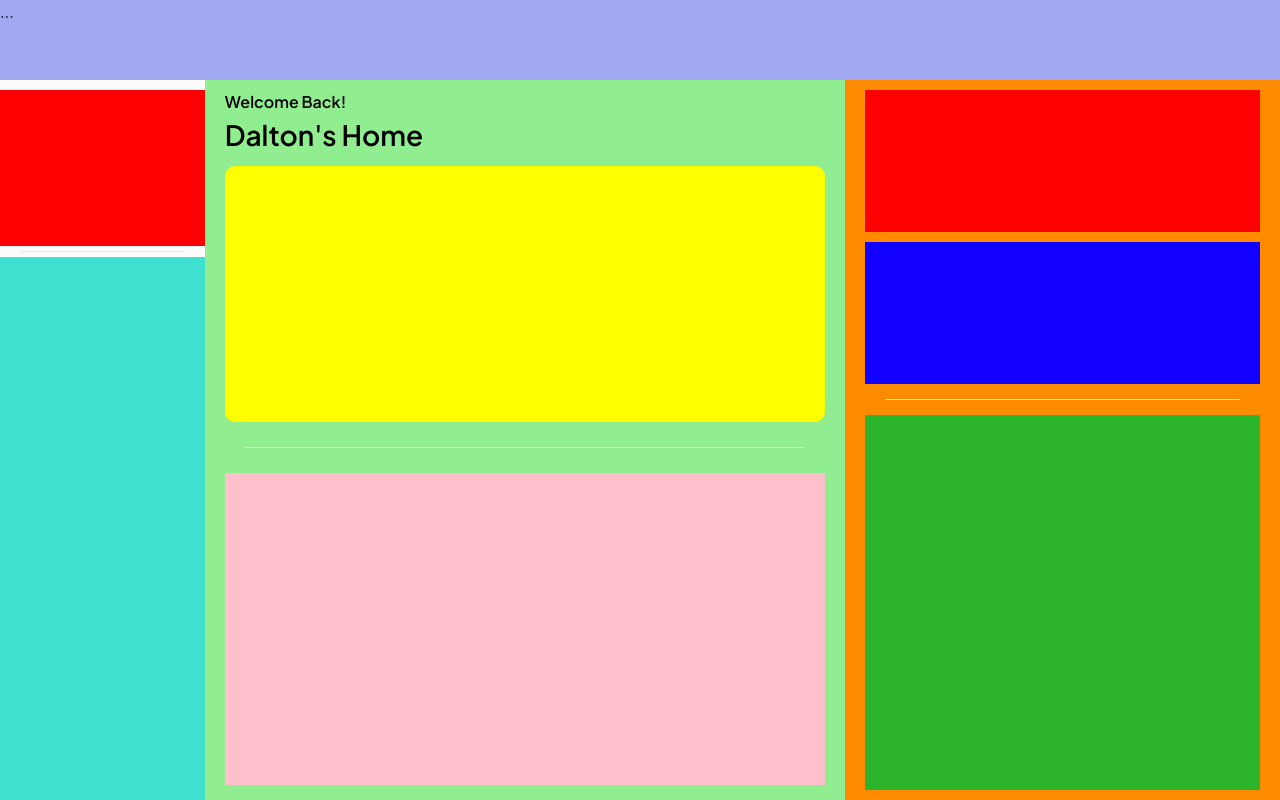
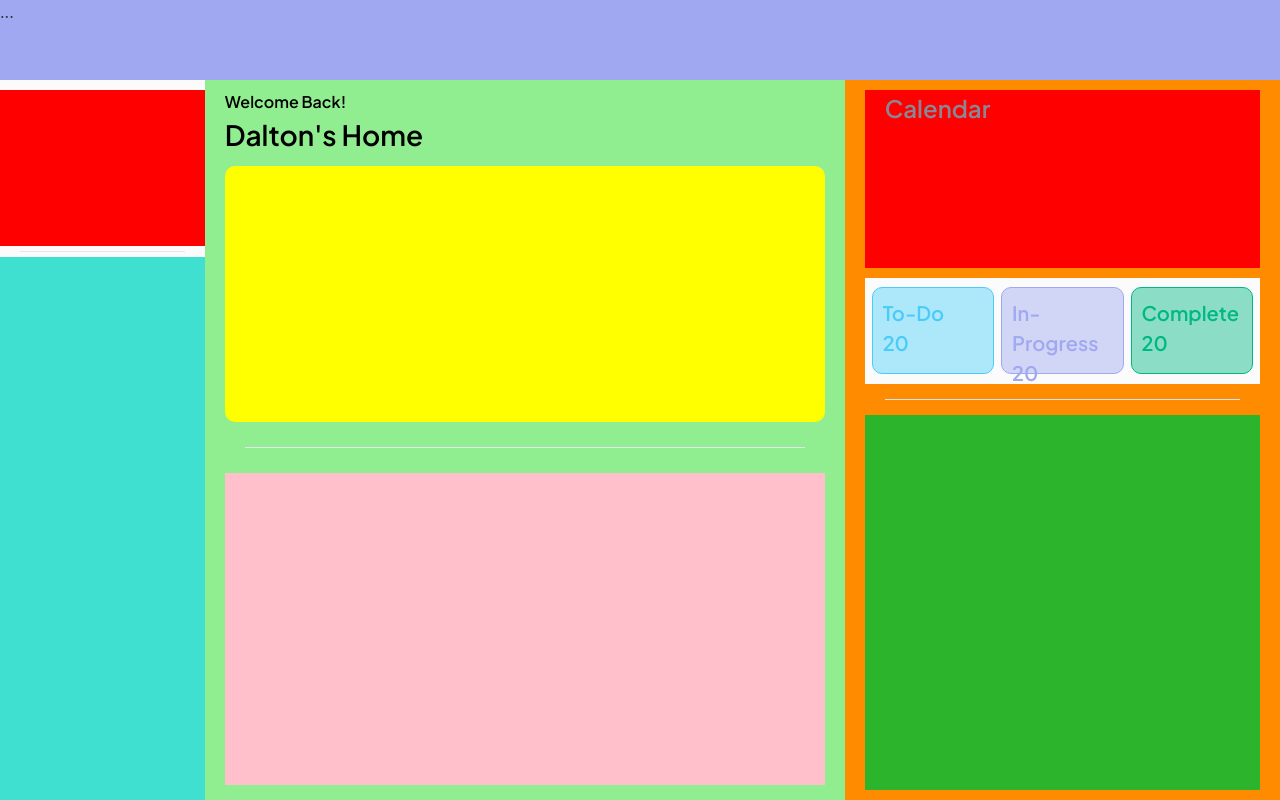
Before and after one commit to Niyaz2498/niyaz-cn, a React (Vite) app: page / in a window 1280 px wide. Built offline with nearby package versions, Linux system fonts and the light colour scheme.

Commit message:
Added Progress Element

```diff
--- a/src/components/HomeSide.jsx
+++ b/src/components/HomeSide.jsx
@@ -1,11 +1,18 @@
 import React from 'react'
 import Separator from './Separator'
+import ProgressContent from './ProgressContent'
 
 const HomeSide = () => {
   return (
     <div className="column3">
-        <div className="calendar-section"></div>
-        <div className="progress-section"></div>
+        <div className="calendar-section">
+            <span className='user-title-text-secondary'>Calendar</span>
+        </div>
+        <div className="progress-section">
+            <ProgressContent cname="progress-ToDo" value={["To-Do", 20]}></ProgressContent>
+            <ProgressContent cname="progress-InProgress" value={["In-Progress", 20]}></ProgressContent>
+            <ProgressContent cname="progress-Complete" value={["Complete", 20]}></ProgressContent>
+        </div>
         <Separator></Separator>
         <div className="Task-section"></div>
     </div>
--- /dev/null
+++ b/src/components/ProgressContent.jsx
@@ -0,0 +1,13 @@
+import React from 'react'
+
+const ProgressContent = ({cname, value}) => {
+    var classes = `progress-item ${cname}`
+  return (
+    <div className={classes} >
+      <span>{value[0]}</span>
+      <span>{value[1]}</span>
+    </div>
+  )
+}
+
+export default ProgressContent
--- a/src/styles/HomeMain.scss
+++ b/src/styles/HomeMain.scss
@@ -19,9 +19,10 @@
     font-family: "Plus Jakarta Sans";
     font-weight: 600;
     font-size: 28px;
-    // letter-spacing: 2%;
+    letter-spacing: 2%;
     color: black;
 }
+
 .chartSection{
     background-color: yellow;
     height: 36%;
--- a/src/styles/HomeSide.scss
+++ b/src/styles/HomeSide.scss
@@ -11,14 +11,34 @@
 }
 
 .calendar-section {
-    flex: 0 0 20%;
+    flex: 0 0 25%;
     background-color: red;
     margin-bottom: 10px;
 }
 .progress-section {
-    flex: 0 0 20%;
-    background-color: rgb(17, 0, 255);
+    flex: 0 0 15%;
+    background-color: $background-main;
     margin-bottom: 10px;
+    display: flex;
+    flex-direction: row;
+    justify-content: space-evenly;
+    // padding-top: 10%;
+    align-items: center;
+}
+.progress-item {
+    flex: 0 0 28%;
+    height: 70%;
+    border-radius: 10px;
+    // margin-top: 10%;
+    // background-color: black;
+    display: flex;
+    flex-direction: column;
+    padding-left: 10px;
+    padding-top: 10px;
+    font-family: "Plus Jakarta Sans";
+    font-weight: 600;
+    font-size: 20px;
+    letter-spacing: 2%;
 }
 
 .Task-section {
@@ -27,3 +47,27 @@
     margin-top: 10px;
     margin-bottom: 10px;
 }
+
+.user-title-text-secondary{
+    padding-left: 20px;
+    font-family: "Plus Jakarta Sans";
+    font-weight: 600;
+    font-size: 24px;
+    letter-spacing: 2%;
+    color: #888793;
+}
+.progress-ToDo {
+    color: $todo-color;
+    border: 1px solid $todo-color;
+    background-color: $todo-background;
+}
+.progress-InProgress {
+    color: $in-progress-color;
+    border: 1px solid $in-progress-color;
+    background-color: $in-progress-background;
+}
+.progress-Complete {
+    color: $complete-color;
+    border: 1px solid $complete-color;
+    background-color: $complete-background;
+}
--- a/src/styles/variable.scss
+++ b/src/styles/variable.scss
@@ -1 +1,8 @@
-$peri-test: #9FA8F0
+$peri-test: #9FA8F0;
+$background-main: #FBFBFB;
+$todo-color:#49CCF9;
+$todo-background:#49cdf971;
+$in-progress-color:#9FA8F0;
+$in-progress-background:#9FA8F071;
+$complete-color:#00B884;
+$complete-background:#00B88471;
```
